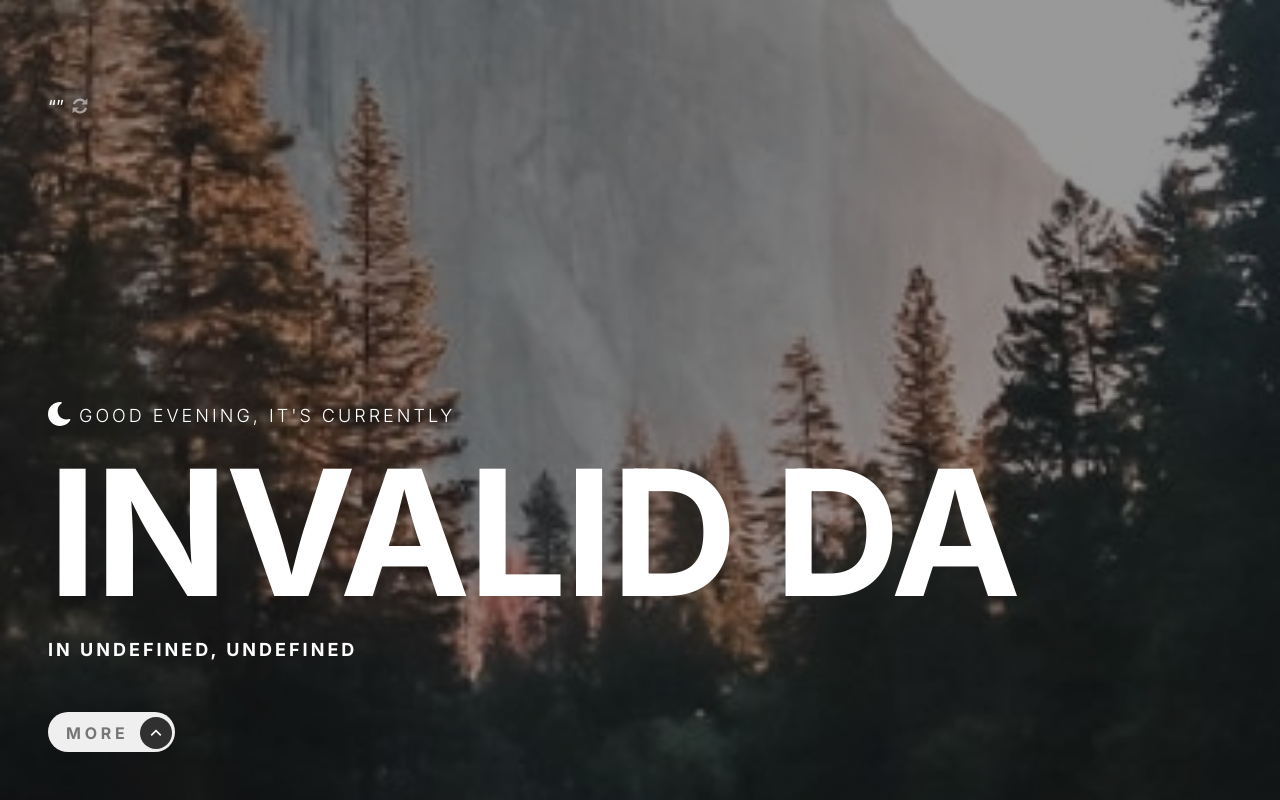
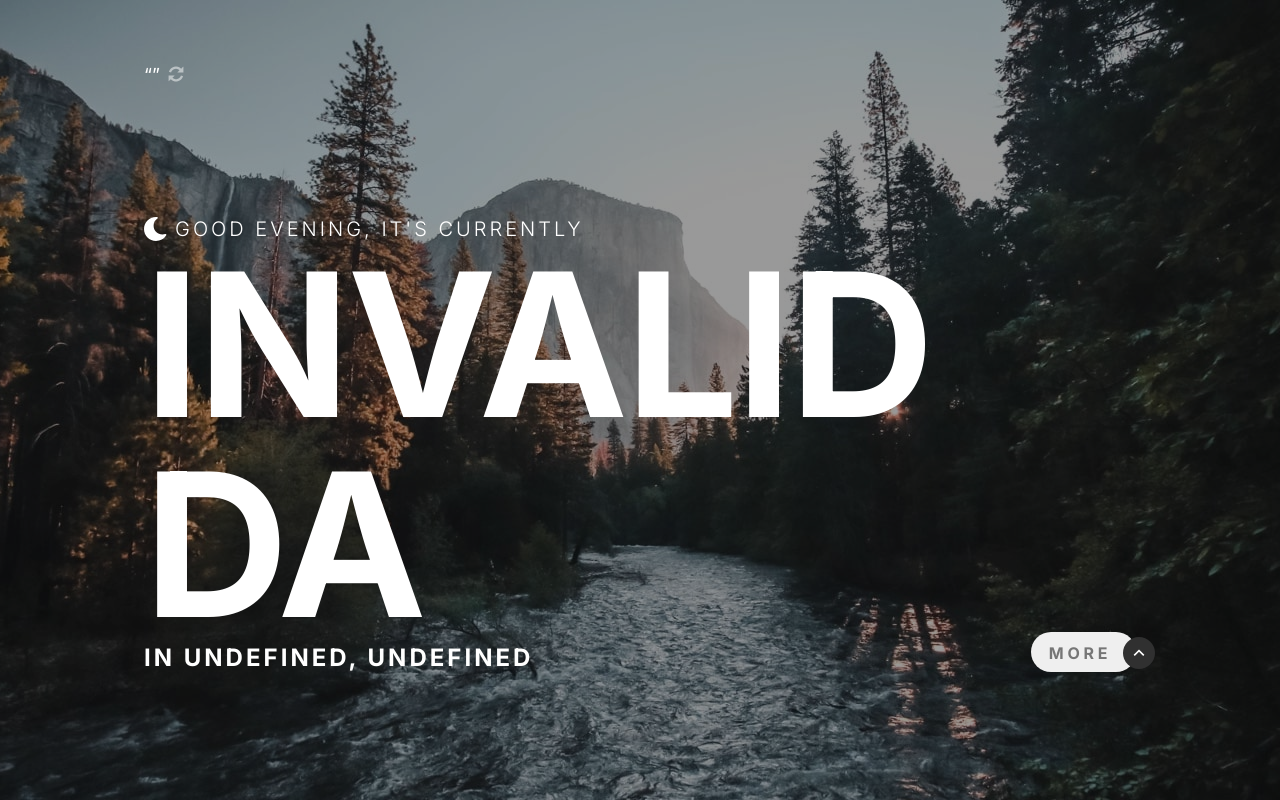
Before and after one commit to adkenney/clock-app, a React (Vite) app: page / in a window 1280 px wide. Built offline with nearby package versions, Linux system fonts and the light colour scheme; no server answers; the HTML template or start-up script is replaced by a standard one.

Commit message:
Add desktop view styling

```diff
--- a/src/App.jsx
+++ b/src/App.jsx
@@ -9,6 +9,7 @@ function App() {
   const [location, setLocation] = useState([]);
   const [show, setShow] = useState(false);
   const [timeDay, setTimeDay] = useState(true);
+  const [isActive, setIsActive] = useState(false);
 
   const checkTimeOfDay = time => {
     let currHours = new Date(time).getHours();
@@ -29,8 +30,8 @@ function App() {
       const locationResponse = await responses[1].json();
 
       setTime(timeData);
+      checkTimeOfDay(timeData.datetime);
       setLocation(locationResponse);
-      checkTimeOfDay(time.datetime);
     } catch (err) {
       alert(err);
     }
@@ -57,6 +58,7 @@ function App() {
 
   const toggleDetails = () => {
     setShow(!show);
+    setIsActive(!isActive);
   };
 
   return (
@@ -68,8 +70,9 @@ function App() {
           location={location}
           toggleDetails={toggleDetails}
           toggleButtonTxt={show}
+          isActive={isActive}
         />
-        <DetailView details={time} showDetails={show} />
+        <DetailView details={time} showDetails={show} timeOfDay={timeDay} />
       </div>
     </main>
   );
--- a/src/components/Clock.jsx
+++ b/src/components/Clock.jsx
@@ -4,7 +4,13 @@ import MoonIcon from '../assets/desktop/icon-moon.svg';
 import UpArrow from '../assets/desktop/icon-arrow-up.svg';
 import styles from '../components/Clock.module.css';
 
-const Clock = ({ time, location, toggleDetails, toggleButtonTxt }) => {
+const Clock = ({
+  time,
+  location,
+  toggleDetails,
+  toggleButtonTxt,
+  isActive,
+}) => {
   let currTime = new Date(time.datetime).toLocaleString('en-us', {
     hour: 'numeric',
     minute: 'numeric',
@@ -12,7 +18,6 @@ const Clock = ({ time, location, toggleDetails, toggleButtonTxt }) => {
   });
 
   let formattedTime = currTime.slice(0, -2);
-  let timeOfDay = currTime.slice(-2);
   let hours = new Date(time.datetime).getHours();
 
   let timeOfDayTxt = '';
@@ -28,6 +33,8 @@ const Clock = ({ time, location, toggleDetails, toggleButtonTxt }) => {
     timeOfDayTxt === 'Good Morning' || timeOfDayTxt === 'Good Afternoon'
       ? SunIcon
       : MoonIcon;
+
+  let btnActive = isActive ? 'active' : '';
 
   return (
     <section className={styles['clock-container']}>
@@ -51,7 +58,11 @@ const Clock = ({ time, location, toggleDetails, toggleButtonTxt }) => {
       </div>
       <button className={styles['details-btn']} onClick={toggleDetails}>
         <span className="detail-txt">{toggleButtonTxt ? 'less' : 'more'}</span>
-        <img className={styles['arrow']} src={UpArrow} alt="show details"></img>
+        <img
+          className={`${btnActive} ${styles['arrow']}`}
+          src={UpArrow}
+          alt="show details"
+        ></img>
       </button>
       {/* Use state to keep track of button press
       pass state down to details component to decide whether to display or not */}
--- a/src/components/Clock.module.css
+++ b/src/components/Clock.module.css
@@ -14,6 +14,10 @@
   gap: 0.5em;
 }
 
+.greeting {
+  align-items: center;
+}
+
 .time {
   align-items: flex-end;
 }
@@ -27,11 +31,25 @@
   padding: 0.1em 0.25em 0 1.5em;
   border: none;
   border-radius: 1.75em;
+  cursor: pointer;
 }
+
 .arrow {
   width: 2rem;
   height: 2rem;
+  transform: rotate(0deg);
 }
 
-@media only screen and (min-width: 48em) {
+@media only screen and (min-width: 64em) {
+  .clock-container {
+    display: flex;
+    justify-content: space-between;
+    align-items: end;
+    margin-bottom: 4em;
+  }
+
+  .clock-wrapper {
+    margin: 0;
+    gap: 0;
+  }
 }
--- a/src/components/DetailView.jsx
+++ b/src/components/DetailView.jsx
@@ -1,10 +1,12 @@
 import React from 'react';
 import styles from '../components/DetailView.module.css';
-const DetailView = ({ details, showDetails }) => {
+const DetailView = ({ details, showDetails, timeOfDay }) => {
   let toggleDetails = showDetails ? 'show' : '';
-
+  let bgDark = timeOfDay ? '' : 'dark';
   return (
-    <section className={`${styles['details-container']} ${toggleDetails}`}>
+    <section
+      className={`${bgDark} ${styles['details-container']} ${toggleDetails}`}
+    >
       <ul className={styles['details']}>
         <li className={styles['details-timezone']}>
           <h2>current timezone</h2>
--- a/src/components/DetailView.module.css
+++ b/src/components/DetailView.module.css
@@ -9,7 +9,9 @@
 .details-container {
   display: none;
   position: absolute;
-  background-color: var(--clr-secondary-100);
+  background-color: hsla(0, 0%, 100%, 0.75);
+  backdrop-filter: blur(5px);
+  color: var(--clr-primary-100);
   width: 100%;
   bottom: 0;
   left: 0;
@@ -17,9 +19,18 @@
   margin: 0 auto;
 }
 
+.dark {
+  background-color: hsla(0, 0%, 0%, 0.75);
+  backdrop-filter: blur(5px);
+}
+.dark .details h2,
+.dark .details p {
+  color: var(--clr-primary-100);
+}
+
 .details {
   flex-direction: column;
-  padding: 3em 1.5em;
+  padding: 2.5em 1.5em;
   gap: 1em;
 }
 
@@ -50,8 +61,8 @@ ul.details li {
     grid-template-areas:
       'timezone week'
       'dayOfYear weekNum';
-    gap: 4em;
-    padding: 5em 3em;
+    gap: 2em;
+    padding: 2em 3em;
   }
   .details-timezone,
   .details-year,
@@ -88,3 +99,10 @@ ul.details li {
     grid-area: week;
   }
 }
+
+@media only screen and (min-width: 62em) {
+  .details {
+    gap: 2em;
+    padding: 4em 9em;
+  }
+}
--- a/src/components/Quote.module.css
+++ b/src/components/Quote.module.css
@@ -1,6 +1,8 @@
 .quote-container {
   display: flex;
   justify-content: center;
+  align-self: flex-start;
+  max-width: 35em;
   gap: 0.5em;
 }
 
@@ -16,6 +18,3 @@
   width: 1rem;
   height: 1rem;
 }
-
-@media screen and (min-width: 48em) {
-}
--- a/src/index.css
+++ b/src/index.css
@@ -7,6 +7,7 @@
   --ff-primary: 'Inter', sans-serif;
   --fs-md: 1.125rem;
   --fs-lg: 10.9375rem;
+  --fs-xl: 12.5rem;
   --fw-regular: 400;
   --fw-bold: 700;
   --fw-light: 300;
@@ -92,6 +93,10 @@ button {
   letter-spacing: 0.234rem;
   font-weight: var(--fw-bold);
   text-transform: uppercase;
+}
+
+.active {
+  transform: rotate(180deg);
 }
 
 .quote-txt,
@@ -185,7 +190,17 @@ button {
 @media only screen and (min-width: 48em) {
   .container {
     align-items: start;
-    padding: 6em 3em 3em 3em;
+    padding: 3em 4em 3em 4em;
+  }
+
+  .day {
+    background: url(assets/desktop/bg-image-daytime.jpg) no-repeat center center
+      fixed;
+  }
+
+  .night {
+    background: url(assets/desktop/bg-image-nighttime.jpg) no-repeat center
+      center fixed;
   }
 
   .lg-view {
@@ -205,6 +220,11 @@ button {
     line-height: 1em;
   }
 
+  .timezone-txt {
+    font-size: 2rem;
+    margin-bottom: 0.75em;
+  }
+
   .location-txt {
     font-size: var(--fs-md);
   }
@@ -213,3 +233,22 @@ button {
     font-size: 1rem;
   }
 }
+
+@media only screen and (min-width: 62em) {
+  .container {
+    align-items: normal;
+    padding: 4em 9em;
+  }
+
+  .greeting-txt {
+    font-size: 1.25rem;
+  }
+
+  .time-txt {
+    font-size: var(--fs-xl);
+  }
+
+  .location-txt {
+    font-size: 1.5rem;
+  }
+}
```
